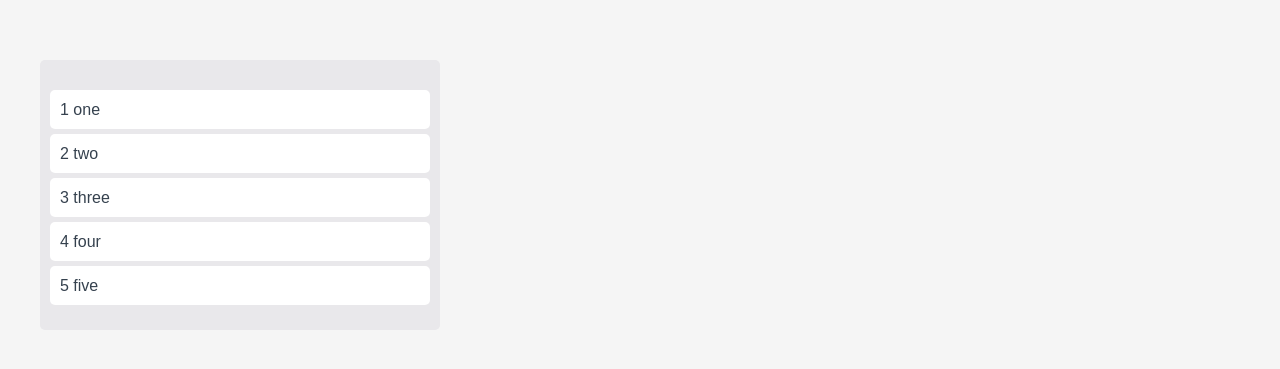
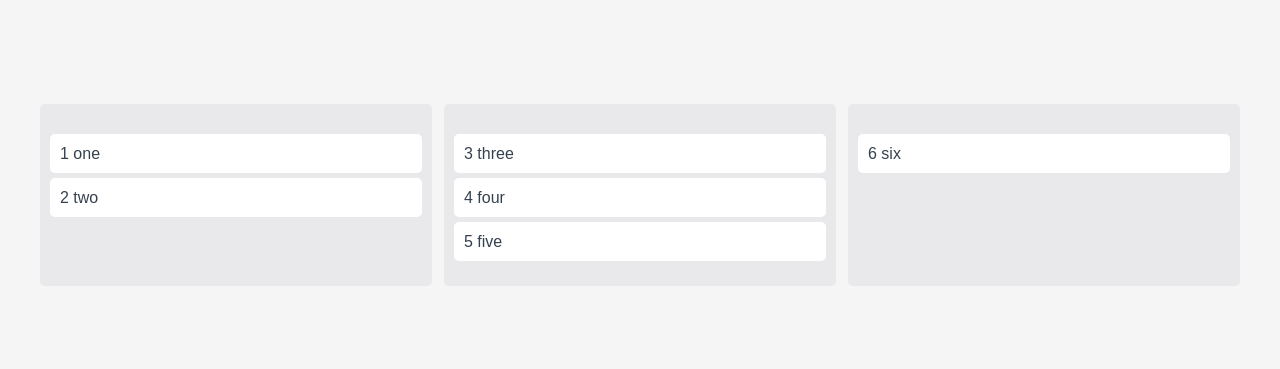
Before and after one commit to minapark127/react-recoil, a React (Create React App) app: page / in a window 1280 px wide. Shown: the part 205-574 px from the top of the page. Built offline with nearby package versions, Linux system fonts and the light colour scheme.

Commit message:
[feat] multi board drag and drop

```diff
--- a/src/App.tsx
+++ b/src/App.tsx
@@ -1,8 +1,8 @@
 import styled, { createGlobalStyle } from 'styled-components';
-import { DragDropContext, Droppable, DropResult } from 'react-beautiful-dnd';
+import { DragDropContext, DropResult } from 'react-beautiful-dnd';
 import { useRecoilState } from 'recoil';
 import { toDoState } from './atoms';
-import DraggableCard from './Components/DraggableCard';
+import Board from './Components/Board';
 
 const GlobalStyle = createGlobalStyle`
 @import url('https://fonts.googleapis.com/css2?family=Source+Sans+Pro:wght@300;400&display=swap');
@@ -82,15 +82,8 @@
 const Boards = styled.div`
   display: grid;
   width: 100%;
-  /* grid-template-columns: repeat(1, 1fr); */
   grid-template-columns: repeat(3, 1fr);
-`;
-
-const Board = styled.div`
-  padding: 20px 10px;
-  padding-top: 30px;
-  background-color: ${(props) => props.theme.boardBgColor};
-  border-radius: 5px;
+  grid-column-gap: 12px;
 `;
 
 function App() {
@@ -98,12 +91,32 @@
   const onDragEnd = ({ draggableId, destination, source }: DropResult) => {
     if (destination?.index === undefined) return;
 
-    setToDos((oldToDos) => {
-      const toDosCopy = [...oldToDos];
-      toDosCopy.splice(source.index, 1);
-      toDosCopy.splice(destination?.index, 0, draggableId);
-      return toDosCopy;
-    });
+    if (destination.droppableId === source.droppableId) {
+      setToDos((allBoards) => {
+        const boardCopy = [...allBoards[source.droppableId]];
+        boardCopy.splice(source.index, 1);
+        boardCopy.splice(destination?.index, 0, draggableId);
+
+        return {
+          ...allBoards,
+          [source.droppableId]: boardCopy,
+        };
+      });
+    } else {
+      setToDos((allBoards) => {
+        const sourceBoardCopy = [...allBoards[source.droppableId]];
+        const destinationBoardCopy = [...allBoards[destination.droppableId]];
+
+        sourceBoardCopy.splice(source.index, 1);
+        destinationBoardCopy.splice(destination?.index, 0, draggableId);
+
+        return {
+          ...allBoards,
+          [source.droppableId]: sourceBoardCopy,
+          [destination.droppableId]: destinationBoardCopy,
+        };
+      });
+    }
   };
   return (
     <>
@@ -112,20 +125,9 @@
       <DragDropContext onDragEnd={onDragEnd}>
         <Wrapper>
           <Boards>
-            <Droppable droppableId="one">
-              {(provided) => (
-                <Board ref={provided.innerRef} {...provided.droppableProps}>
-                  {toDos.map((toDo, index) => (
-                    <DraggableCard
-                      key={toDo}
-                      index={index}
-                      toDo={toDo}
-                    ></DraggableCard>
-                  ))}
-                  {provided.placeholder}
-                </Board>
-              )}
-            </Droppable>
+            {Object.keys(toDos).map((boardId) => (
+              <Board boardId={boardId} key={boardId} toDos={toDos[boardId]} />
+            ))}
           </Boards>
         </Wrapper>
       </DragDropContext>
--- /dev/null
+++ b/src/Components/Board.tsx
@@ -0,0 +1,32 @@
+import { Droppable } from 'react-beautiful-dnd';
+import styled from 'styled-components';
+import DraggableCard from './DraggableCard';
+
+const Wrapper = styled.div`
+  padding: 20px 10px;
+  padding-top: 30px;
+  background-color: ${(props) => props.theme.boardBgColor};
+  border-radius: 5px;
+`;
+
+interface IBoardProps {
+  toDos: string[];
+  boardId: string;
+}
+
+function Board({ toDos, boardId }: IBoardProps) {
+  return (
+    <Droppable droppableId={boardId}>
+      {(provided) => (
+        <Wrapper ref={provided.innerRef} {...provided.droppableProps}>
+          {toDos.map((toDo, index) => (
+            <DraggableCard key={toDo} index={index} toDo={toDo}></DraggableCard>
+          ))}
+          {provided.placeholder}
+        </Wrapper>
+      )}
+    </Droppable>
+  );
+}
+
+export default Board;
--- a/src/atoms.tsx
+++ b/src/atoms.tsx
@@ -1,6 +1,14 @@
 import { atom, selector } from 'recoil';
 
-export const toDoState = atom({
+interface IToDoState {
+  [key: string]: string[];
+}
+
+export const toDoState = atom<IToDoState>({
   key: 'toDo',
-  default: ['1 one', '2 two', '3 three', '4 four', '5 five'],
+  default: {
+    to_do: ['1 one', '2 two'],
+    doing: ['3 three', '4 four', '5 five'],
+    done: ['6 six'],
+  },
 });
```
